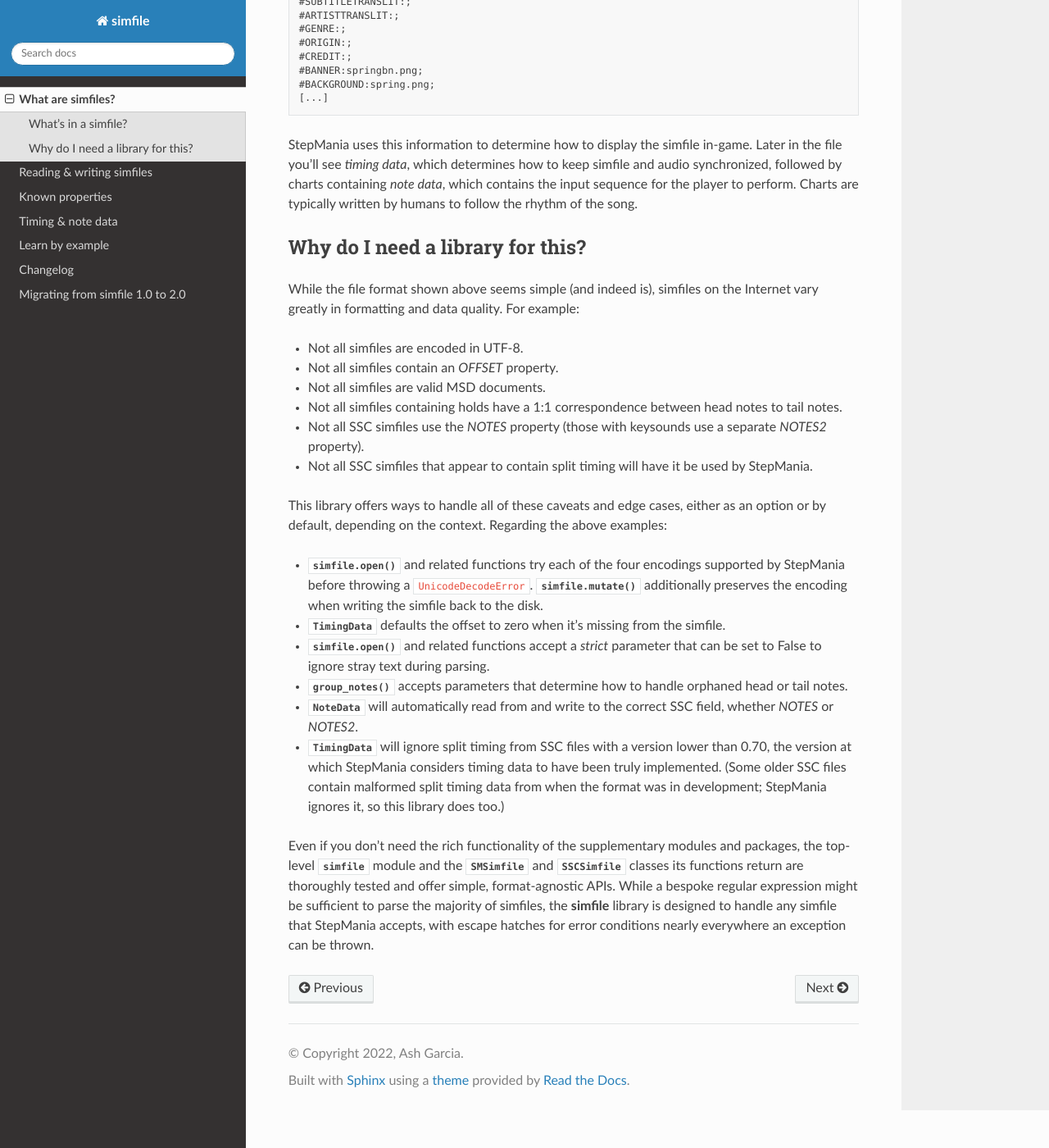
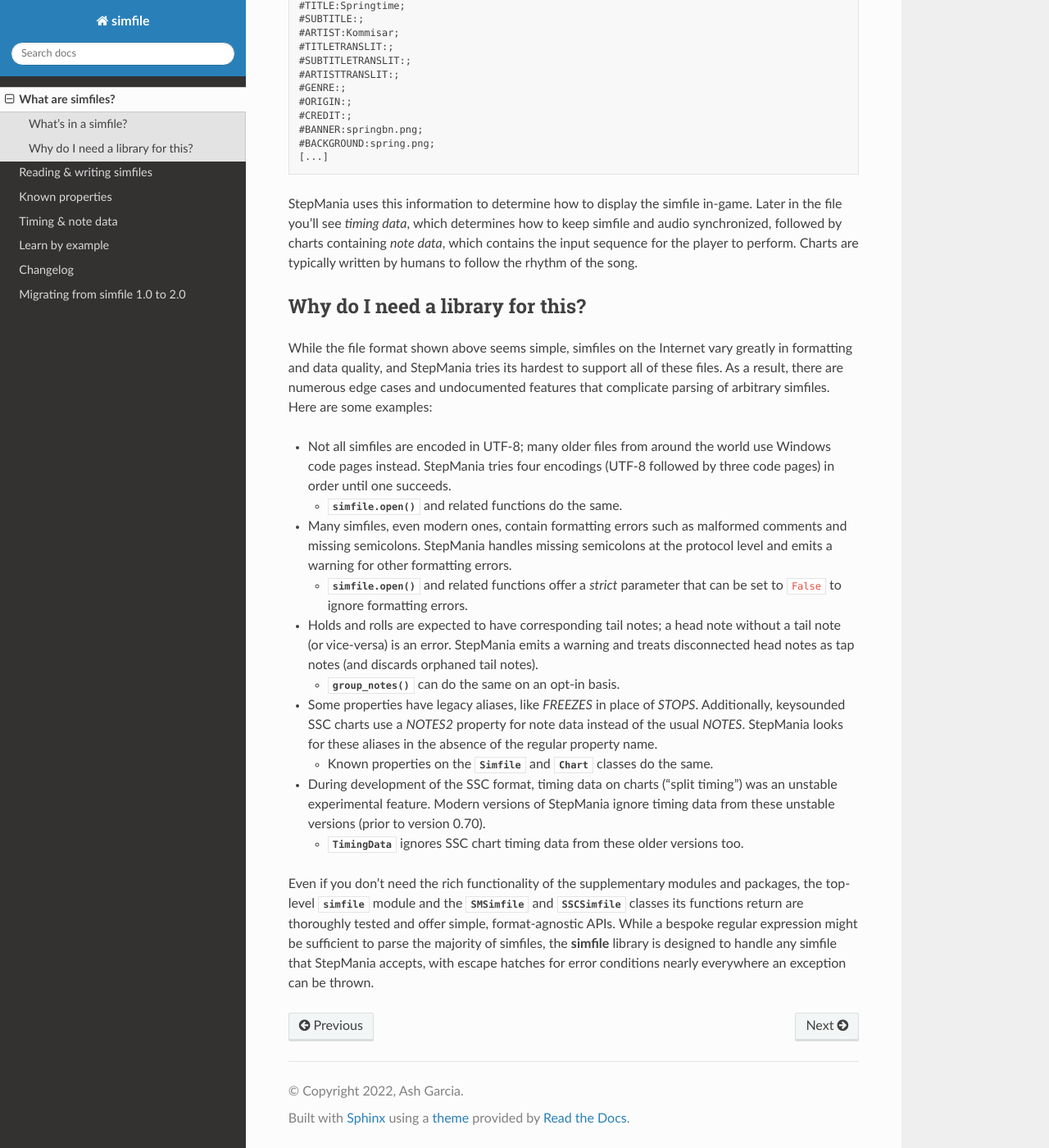
Before and after one commit to garcia/simfile, a Sphinx documentation site: the page built from docs/source/about-simfiles.rst, in a window 1280 px wide and 1400 px high, scrolled down 487 px. Shown: the whole window at 82% size. Built offline with Sphinx 7.4.7 and the Read the Docs theme 2.0.0, drawn with Linux system fonts in a browser that asks for light colours; some of the changed text lies outside the part shown.

Commit message:
documentation

```diff
--- a/docs/source/about-simfiles.rst
+++ b/docs/source/about-simfiles.rst
@@ -3,11 +3,16 @@
 What are simfiles?
 ==================
 
-Simfiles are how StepMania gameplay content is distributed. The word "simfile"
-can refer to the directory containing the song and the .sm or .ssc file (along
-with any graphics or other supplementary files), or the .sm or .ssc file
-itself. For the purpose of this documentation, we'll call the SM or SSC file
-the "simfile" and its folder the "simfile directory".
+Simfiles are the primary unit of game content
+for music game simulators like StepMania.
+These files contain song metadata and some number of charts
+(also known as "stepcharts" or "maps")
+that dictate the gameplay sequence.
+They are accompanied by a music file
+and often some graphic files like banners and backgrounds.
+
+StepMania primarily uses two simfile formats, SM and SSC.
+These are the two simfile formats supported by the **simfile** library.
 
 What's in a simfile?
 --------------------
@@ -40,40 +45,48 @@
 Why do I need a library for this?
 ---------------------------------
 
-While the file format shown above seems simple (and indeed is), simfiles on the
-Internet vary greatly in formatting and data quality. For example:
+While the file format shown above seems simple,
+simfiles on the Internet vary greatly in formatting and data quality,
+and StepMania tries its hardest to support all of these files.
+As a result, there are numerous edge cases and undocumented features
+that complicate parsing of arbitrary simfiles.
+Here are some examples:
 
-* Not all simfiles are encoded in UTF-8.
-* Not all simfiles contain an `OFFSET` property.
-* Not all simfiles are valid MSD documents.
-* Not all simfiles containing holds have a 1:1 correspondence between head
-  notes to tail notes.
-* Not all SSC simfiles use the `NOTES` property (those with keysounds use a
-  separate `NOTES2` property).
-* Not all SSC simfiles that appear to contain split timing will have it be used
-  by StepMania.
+* Not all simfiles are encoded in UTF-8;
+  many older files from around the world use Windows code pages instead.
+  StepMania tries four encodings (UTF-8 followed by three code pages)
+  in order until one succeeds.
 
-This library offers ways to handle all of these caveats and edge cases, either
-as an option or by default, depending on the context. Regarding the above
-examples:
+  - :func:`simfile.open` and related functions do the same.
 
-* :func:`simfile.open` and related functions try each of the four encodings
-  supported by StepMania before throwing a :code:`UnicodeDecodeError`.
-  :func:`simfile.mutate` additionally preserves the encoding when writing the
-  simfile back to the disk.
-* :class:`.TimingData` defaults the offset to zero when it's missing from the
-  simfile.
-* :func:`simfile.open` and related functions accept a `strict` parameter that
-  can be set to False to ignore stray text during parsing.
-* :func:`.group_notes` accepts parameters that determine how to handle orphaned
-  head or tail notes.
-* :class:`.NoteData` will automatically read from and write to the correct SSC
-  field, whether `NOTES` or `NOTES2`.
-* :class:`.TimingData` will ignore split timing from SSC files with a version
-  lower than 0.70, the version at which StepMania considers timing data to have
-  been truly implemented. (Some older SSC files contain malformed split timing
-  data from when the format was in development; StepMania ignores it, so this
-  library does too.)
+* Many simfiles, even modern ones,
+  contain formatting errors such as malformed comments and missing semicolons.
+  StepMania handles missing semicolons at the protocol level
+  and emits a warning for other formatting errors.
+
+  - :func:`simfile.open` and related functions offer a `strict` parameter
+    that can be set to ``False`` to ignore formatting errors.
+
+* Holds and rolls are expected to have corresponding tail notes;
+  a head note without a tail note (or vice-versa) is an error.
+  StepMania emits a warning and treats disconnected head notes as tap notes
+  (and discards orphaned tail notes).
+
+  - :func:`.group_notes` can do the same on an opt-in basis.
+
+* Some properties have legacy aliases, like `FREEZES` in place of `STOPS`.
+  Additionally, keysounded SSC charts use a `NOTES2` property for note data
+  instead of the usual `NOTES`.
+  StepMania looks for these aliases in the absence of the regular property name.
+
+  - Known properties on the :data:`.Simfile` and :data:`.Chart` classes do the same.
+
+* During development of the SSC format,
+  timing data on charts ("split timing") was an unstable experimental feature.
+  Modern versions of StepMania ignore timing data from these unstable versions
+  (prior to version 0.70).
+
+  - :class:`.TimingData` ignores SSC chart timing data from these older versions too.
 
 Even if you don't need the rich functionality of the supplementary modules and
 packages, the top-level :mod:`simfile` module and the :class:`.SMSimfile` and
```
Also changed, not shown: docs/source/reading-writing.rst (+4 -4 lines), simfile/__init__.py (+4 -3 lines).
